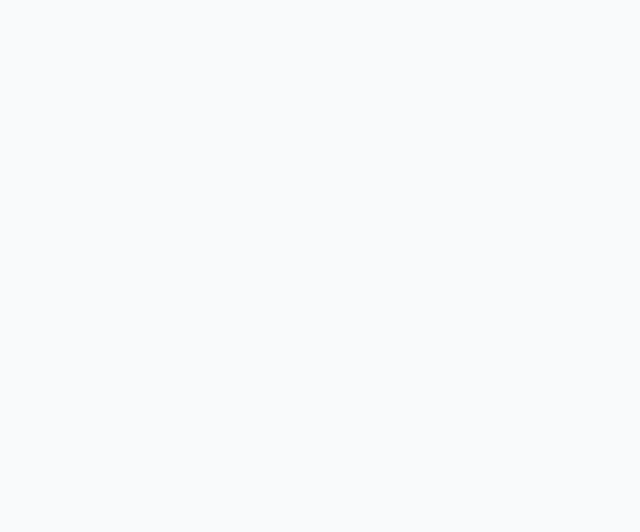
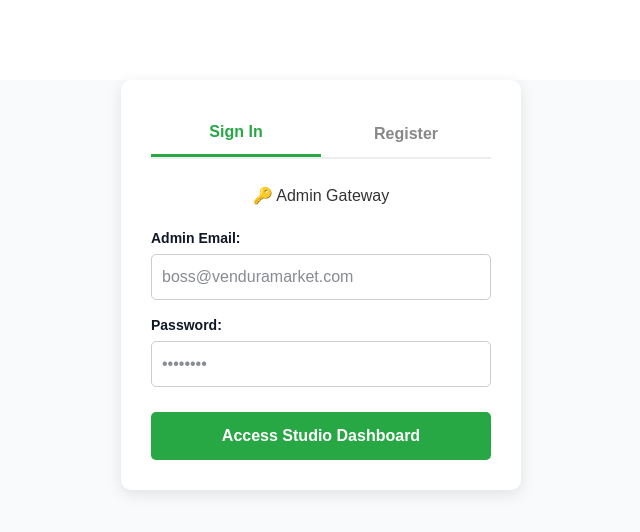
Before and after one commit to TeeKay999x/THS-FRONTEND, a React app: page /admin/auth in a window 1280 px wide. Before the commit this address had no page. Shown: the top 532 px of the page, without its empty margins (319-959 px from the left). Built offline with nearby package versions, Linux system fonts and the light colour scheme; the HTML template or start-up script is replaced by a standard one.

Commit message:
Fixed:added admin auth system

```diff
--- a/src/App.jsx
+++ b/src/App.jsx
@@ -1,17 +1,36 @@
 import React from 'react';
-import { BrowserRouter as Router, Routes, Route } from 'react-router-dom';
+import { BrowserRouter as Router, Routes, Route, Navigate } from 'react-router-dom';
 import Storefront from './components/StoreFront';
 import Checkout from './components/Checkout';
-import AdminStocker from './components/AdminStocker';
+
+import AdminAuth from './components/AdminAuth';
+import AdminDashboard from './components/AdminDashboard';
+import ProtectedRoute from './components/ProtectedRoute';
 
 function App() {
   return (
     <Router>
       <div className="min-h-screen bg-gray-50 text-gray-900">
         <Routes>
+          {/* 🛒 Public Customer Storefront Routes */}
           <Route path="/" element={<Storefront />} />
           <Route path="/checkout" element={<Checkout />} />
-          <Route path="/secret-manager-ths-99" element={<AdminStocker />} />
+
+          {/* 🔑 Public Admin Gateway (Login & Signup Interface Tabs) */}
+          <Route path="/admin/auth" element={<AdminAuth />} />
+
+          {/* 📋 Guarded Inventory Workspace Dashboard Studio */}
+          <Route
+            path="/admin/dashboard"
+            element={
+              <ProtectedRoute>
+                <AdminDashboard />
+              </ProtectedRoute>
+            }
+          />
+
+          {/* 🔄 Fallback Route: Redirects any undefined URL paths back to the home storefront */}
+          <Route path="*" element={<Navigate to="/" replace />} />
         </Routes>
       </div>
     </Router>
--- /dev/null
+++ b/src/components/AdminAuth.jsx
@@ -0,0 +1,100 @@
+import React, { useState } from 'react';
+import axios from 'axios';
+import { useNavigate } from 'react-router-dom';
+
+const AdminAuth = () => {
+  const [isLogin, setIsLogin] = useState(true);
+  const [name, setName] = useState('');
+  const [email, setEmail] = useState('');
+  const [password, setPassword] = useState('');
+  const [loading, setLoading] = useState(false);
+  const [message, setMessage] = useState('');
+
+  const navigate = useNavigate();
+  const API_BASE_URL = "https://ths-egaz.onrender.com/api/admin";
+
+  const handleSubmit = async (e) => {
+    e.preventDefault();
+    setLoading(true);
+    setMessage('');
+
+    const endpoint = isLogin ? `${API_BASE_URL}/login` : `${API_BASE_URL}/signup`;
+    const payload = isLogin ? { email, password } : { name, email, password };
+
+    try {
+      // 🍪 withCredentials is required so the browser accepts and stores your HTTP cookie token
+      const response = await axios.post(endpoint, payload, { withCredentials: true });
+
+      if (isLogin) {
+        // Look for the admin object returned by your loginAdmin controller
+        if (response.data.admin) {
+          localStorage.setItem('isAdminLoggedIn', 'true');
+          setMessage('🎉 Welcome back, Boss! Redirecting...');
+          setTimeout(() => {
+            navigate('/admin/dashboard');
+          }, 1500);
+        }
+      } else {
+        if (response.data.success) {
+          setMessage('✅ Account created successfully! Switch tabs to login.');
+          setIsLogin(true);
+          setPassword('');
+        }
+      }
+    } catch (error) {
+      setMessage(`❌ ${error.response?.data?.message || 'Authentication failed'}`);
+    } finally {
+      setLoading(false);
+    }
+  };
+
+  return (
+    <div style={{ maxWidth: '400px', margin: '80px auto', padding: '30px', background: '#fff', borderRadius: '10px', boxShadow: '0 4px 15px rgba(0,0,0,0.1)', fontFamily: 'Arial, sans-serif' }}>
+
+      {/* Tab Switchers */}
+      <div style={{ display: 'flex', marginBottom: '25px', borderBottom: '2px solid #eee' }}>
+        <button type="button" onClick={() => { setIsLogin(true); setMessage(''); }} style={{ flex: 1, padding: '10px', border: 'none', background: 'none', fontWeight: 'bold', fontSize: '16px', cursor: 'pointer', color: isLogin ? '#28a745' : '#888', borderBottom: isLogin ? '3px solid #28a745' : 'none' }}>
+          Sign In
+        </button>
+        <button type="button" onClick={() => { setIsLogin(false); setMessage(''); }} style={{ flex: 1, padding: '10px', border: 'none', background: 'none', fontWeight: 'bold', fontSize: '16px', cursor: 'pointer', color: !isLogin ? '#28a745' : '#888', borderBottom: !isLogin ? '3px solid #28a745' : 'none' }}>
+          Register
+        </button>
+      </div>
+
+      <h3 style={{ textAlign: 'center', marginBottom: '20px', color: '#333' }}>
+        {isLogin ? '🔑 Admin Gateway' : '📝 Create Admin Profile'}
+      </h3>
+
+      {message && (
+        <p style={{ padding: '10px', borderRadius: '5px', fontSize: '14px', textAlign: 'center', fontWeight: 'bold', background: message.includes('✅') || message.includes('🎉') ? '#d4edda' : '#f8d7da', color: message.includes('✅') || message.includes('🎉') ? '#155724' : '#721c24' }}>
+          {message}
+        </p>
+      )}
+
+      <form onSubmit={handleSubmit}>
+        {!isLogin && (
+          <div style={{ marginBottom: '15px' }}>
+            <label style={{ display: 'block', fontWeight: 'bold', marginBottom: '5px', fontSize: '14px' }}>Full Name:</label>
+            <input type="text" value={name} onChange={(e) => setName(e.target.value)} required placeholder="Your Name" style={{ width: '100%', padding: '10px', borderRadius: '5px', border: '1px solid #ccc', boxSizing: 'border-box' }} />
+          </div>
+        )}
+
+        <div style={{ marginBottom: '15px' }}>
+          <label style={{ display: 'block', fontWeight: 'bold', marginBottom: '5px', fontSize: '14px' }}>Admin Email:</label>
+          <input type="email" value={email} onChange={(e) => setEmail(e.target.value)} required placeholder="boss@venduramarket.com" style={{ width: '100%', padding: '10px', borderRadius: '5px', border: '1px solid #ccc', boxSizing: 'border-box' }} />
+        </div>
+
+        <div style={{ marginBottom: '25px' }}>
+          <label style={{ display: 'block', fontWeight: 'bold', marginBottom: '5px', fontSize: '14px' }}>Password:</label>
+          <input type="password" value={password} onChange={(e) => setPassword(e.target.value)} required placeholder="••••••••" style={{ width: '100%', padding: '10px', borderRadius: '5px', border: '1px solid #ccc', boxSizing: 'border-box' }} />
+        </div>
+
+        <button type="submit" disabled={loading} style={{ width: '100%', padding: '12px', background: '#28a745', color: '#fff', border: 'none', borderRadius: '5px', fontSize: '16px', fontWeight: 'bold', cursor: 'pointer', opacity: loading ? 0.7 : 1 }}>
+          {loading ? 'Processing...' : isLogin ? 'Access Studio Dashboard' : 'Finalize System Registration'}
+        </button>
+      </form>
+    </div>
+  );
+};
+
+export default AdminAuth;
--- /dev/null
+++ b/src/components/ProtectedRoute.jsx
@@ -0,0 +1,15 @@
+import React from 'react';
+import { Navigate } from 'react-router-dom';
+
+const ProtectedRoute = ({ children }) => {
+  const isLoggedIn = localStorage.getItem('isAdminLoggedIn') === 'true';
+
+  if (!isLoggedIn) {
+    // Drop back to the authentication screen if the login flag isn't active
+    return <Navigate to="/admin/auth" replace />;
+  }
+
+  return children;
+};
+
+export default ProtectedRoute;
```
Also changed, not shown: src/components/AdminDashboard.jsx (added).
